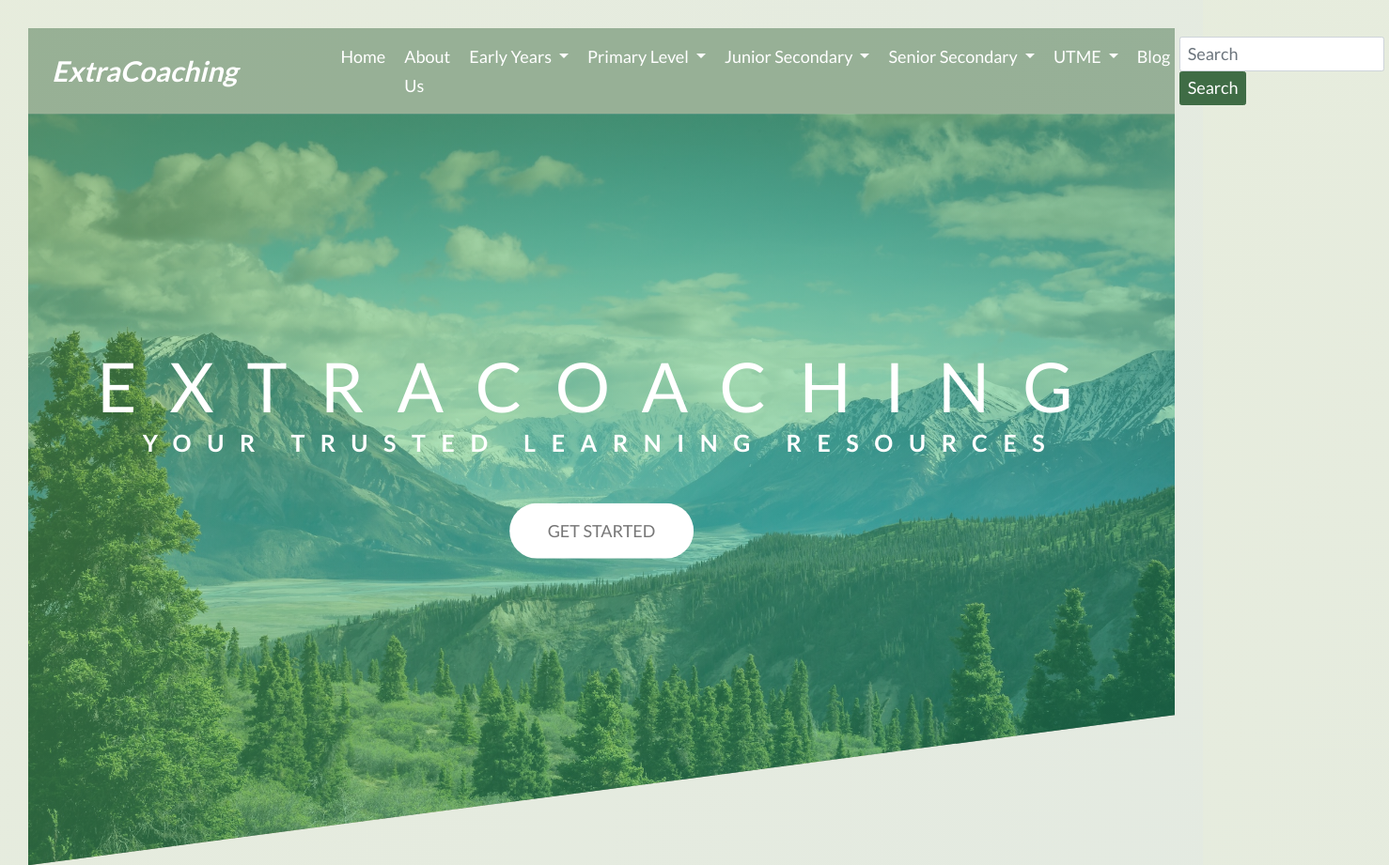
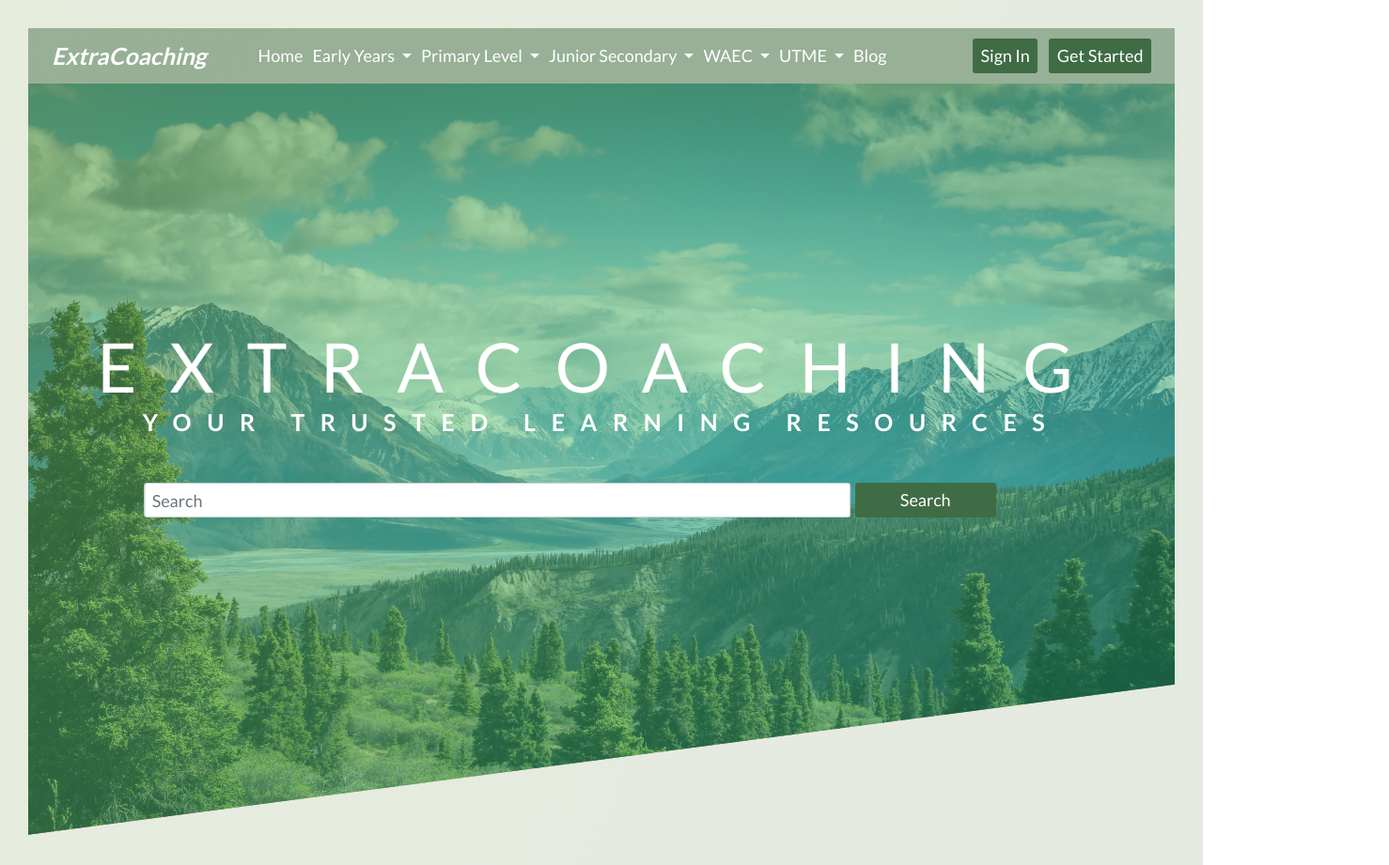
Before and after one commit to ibamusan/TutorApp, a website: page index.html in a window 1280 px wide. Shown: the top 921 px of the page at 94% size, 1478 px wide, since content can reach past the window. Drawn offline with nearby package versions, Linux system fonts and the light colour scheme.

Commit message:
button overlapping fix on desktop version with lesser width

```diff
--- a/index.html
+++ b/index.html
@@ -26,9 +26,9 @@
         <li class="nav-item active">
           <a class="nav-link" href="#">Home <span class="sr-only">(current)</span></a>
         </li>
-        <li class="nav-item">
+        <!-- <li class="nav-item">
           <a class="nav-link" href="#">About Us</a>
-        </li>
+        </li> -->
         <li class="nav-item dropdown">
           <a class="nav-link dropdown-toggle" href="#" id="navbarDropdown" role="button" data-toggle="dropdown" aria-haspopup="true" aria-expanded="false">
               Early Years
@@ -73,7 +73,7 @@
         </li>
         <li class="nav-item dropdown">
           <a class="nav-link dropdown-toggle" href="#" id="navbarDropdown" role="button" data-toggle="dropdown" aria-haspopup="true" aria-expanded="false">
-            Senior Secondary
+            WAEC
           </a>
           <div class="dropdown-menu" aria-labelledby="navbarDropdown">
             <a class="dropdown-item" href="#">Mathematics</a>
@@ -110,10 +110,11 @@
           <a class="nav-link" href="#">Blog</a>
         </li>
       </ul>
-      <form class="form-inline my-2 my-lg-0">
-        <input class="form-control mr-sm-2" type="search" placeholder="Search" aria-label="Search">
-        <button class="btn btn-1 btn-outline-success my-2 my-sm-0" type="submit">Search</button>
-      </form>
+      <div class="btn-top">
+        <button class="btn btn-1 btn-outline-success my-2 my-sm-0" type="submit">Sign In</button>
+      <button class="btn btn-1 btn-outline-success my-2 my-sm-0" type="submit">Get Started</button>
+      </div>
+      <!-- <a href="#" class="btn btn--white btn--animated">Get Started</a> -->
     </div>
   </nav>
 </div>
@@ -123,8 +124,11 @@
     <h1 class="heading-primary">
       <span class="heading-primary--main">ExtraCoaching</span>
       <span class="heading-primary--sub">your trusted learning resources</span>
-  </h1>
-  <a href="#" class="btn btn--white btn--animated">Get Started</a>
+    </h1>
+    <form class="form-inline my-2 my-lg-0">
+      <input class="form-control mr-sm-2" type="search" placeholder="Search" aria-label="Search">
+      <button class="btn btn-1 btn-outline-success my-2 my-sm-0" type="submit">Search</button>
+    </form>
   </div>
 </section>
 
--- a/sass/layout/_navbar.scss
+++ b/sass/layout/_navbar.scss
@@ -1,8 +1,8 @@
 
 .navbar-light .navbar-brand{
   color:$color-white;
-  font-size: 30px;
-  margin-right: 100px;
+  font-size: 25px;
+  margin-right: 50px;
   font-style: italic;
   font-weight: bold;
   animation-name: moveInRight;
@@ -19,7 +19,7 @@
 .navbar-light .navbar-nav .active>.nav-link{
   color:$color-white;
   font-size: $default-font-size;
-  padding: 10px;
+  padding: 5px;
 
   &:hover{
     color:rgba($color-black, .7);
@@ -33,6 +33,15 @@
   color:$color-white;
 }
 
+.form-control{
+  margin-left: 5rem;
+  width: 70% !important;
+}
+
+.form-inline .btn{
+  width: 15rem;
+}
+
 .btn-1{
   background-color: $color-green-dark;
   border-color: $color-green-dark;
@@ -42,7 +51,9 @@
 
 }
 
-
+.btn-top .btn:not(:last-child){
+  margin-right: 10px;
+}
 
 .dropdown-menu{
   min-width: 30rem;
```
Also changed, not shown: css/style.css, sass/components/_button.scss (line endings or trailing spaces).
